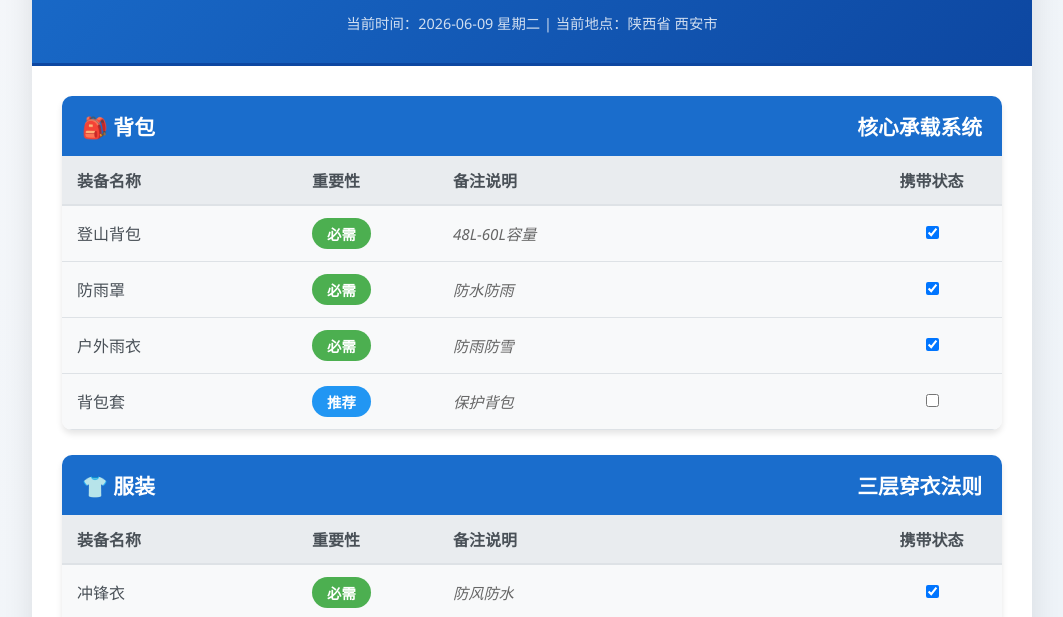
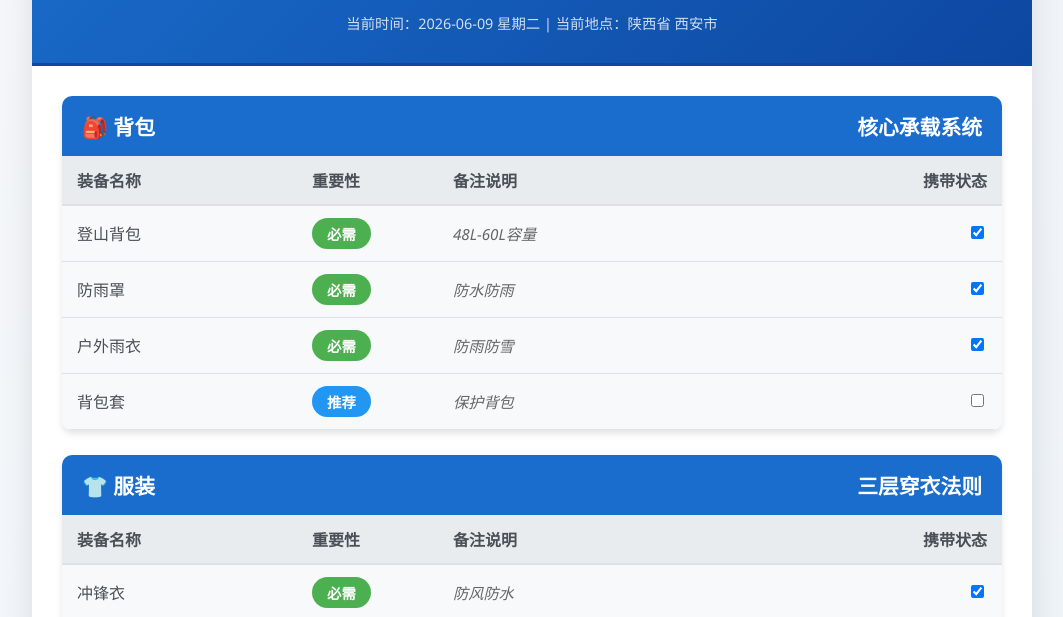
Before and after one commit to hqr123/Hiking, a plain HTML site: page 七藏沟徒步装备.html in a window 1280 px wide. Shown: the part 181-798 px from the top of the page, without its empty margins (108-1171 px from the left). Drawn offline with Linux system fonts and the light colour scheme.

Commit message:
选项框偏右
手机显示偏左了

```diff
--- a/七藏沟徒步装备.html
+++ b/七藏沟徒步装备.html
@@ -20,7 +20,7 @@
   th { background: #e9ecef; padding: 12px 15px; text-align: left; color: #495057; font-weight: 600; border-bottom: 2px solid #dee2e6; }
   td { padding: 12px 15px; border-bottom: 1px solid #dee2e6; color: #495057; transition: background 0.2s; }
   /* 为复选框列增加最小宽度和不换行样式 */
-  .checkbox-col { width: 15%; white-space: nowrap; text-align: center; /* 新增：内容水平居中 */}
+  .checkbox-col { width: 15%; white-space: nowrap; text-align: right; /* 新增：内容水平居中 */}
   tr:hover td { background: #e3f2fd; transform: scale(1.01); }
   .importance { font-weight: bold; text-align: center; border-radius: 20px; padding: 5px 15px; font-size: 0.9em; }
   .essential { background: #4caf50; color: white; display: inline-block; }
```
